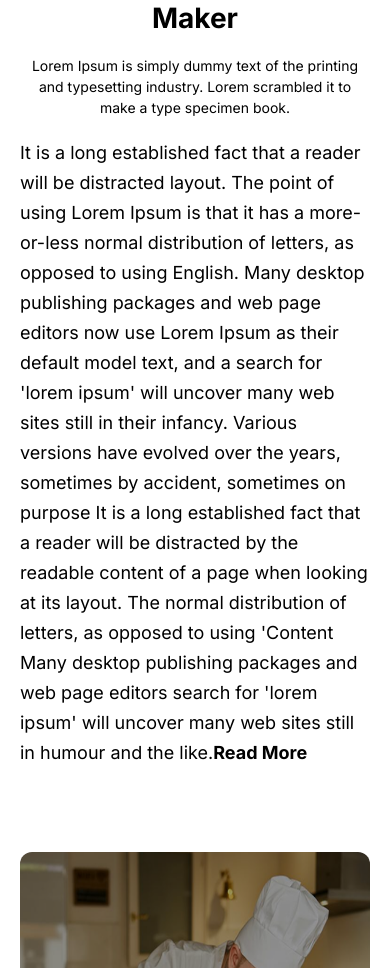
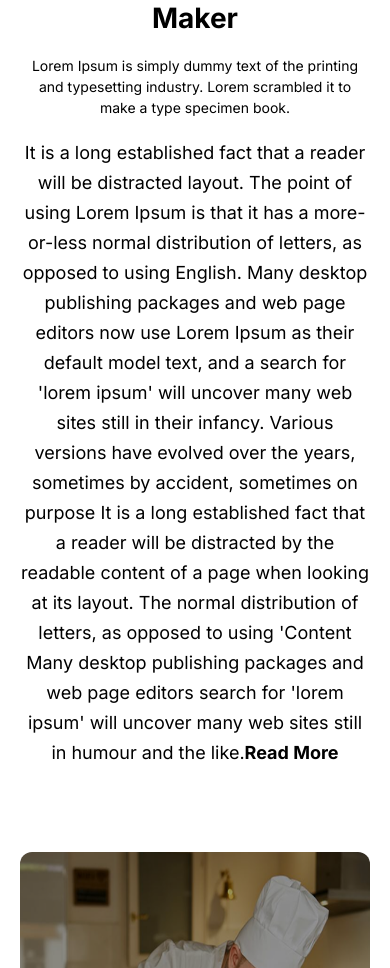
Before and after one commit to AsmaAlmarrikhi/Restaurant-Menu-Demo-Project, a Next.js app: page / in a window 390 px wide. Shown: the part 980-1948 px from the top of the page. Built offline with nearby package versions, Linux system fonts and the light colour scheme.

Commit message:
Update UIDesign

```diff
--- a/app/components/HomeAboutUSSection.tsx
+++ b/app/components/HomeAboutUSSection.tsx
@@ -15,7 +15,7 @@ export const HomeAboutUSSection = () => {
             </div>
 
             <div className="flex flex-col lg:flex-row justify-stretch gap-[84px]">
-                <p className="flex-1 text-[18px] leading-[30px] h-full">
+                <p className="flex-1 text-[18px] leading-[30px] h-full text-center lg:text-left">
                     It is a long established fact that a reader will be distracted layout. The point of using Lorem Ipsum is that it has a more-or-less normal distribution of letters, as opposed to using English. Many desktop publishing packages and web page editors now use Lorem Ipsum as their default model text, and a search for 'lorem ipsum' will uncover many web sites still in their infancy. Various versions have evolved over the years, sometimes by accident, sometimes on purpose It is a long established fact that a reader will be distracted by the readable content of a page when looking at its layout. The normal distribution of letters, as opposed to using 'Content  Many desktop publishing packages and web page editors search for 'lorem ipsum' will uncover many web sites still in  humour and the like.
                     <a href='/...'>
                         <strong>
```
